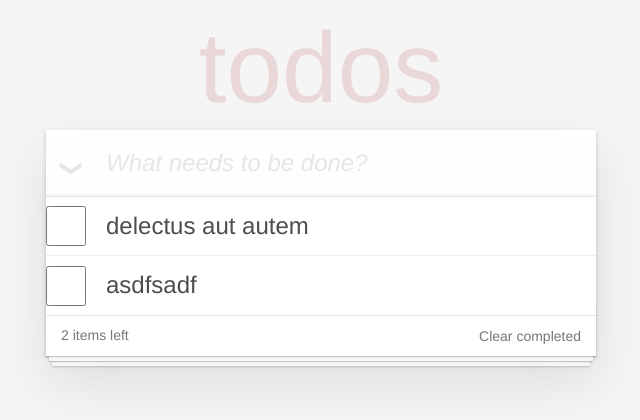
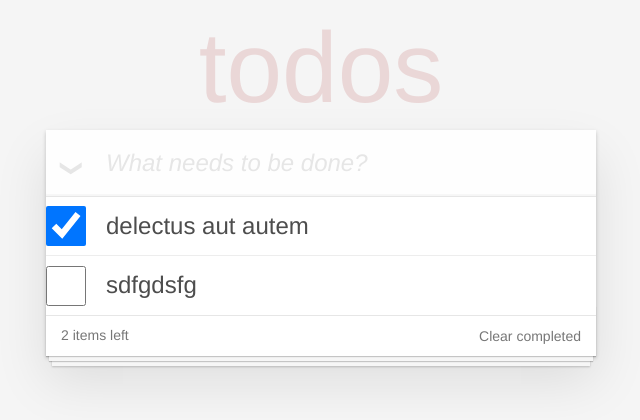
Before and after one commit to amitwev/Todo-App, a React (Vite) app: page / in a window 1280 px wide. Shown: the top 420 px of the page, without its empty margins (319-959 px from the left). Built offline with nearby package versions, Linux system fonts and the light colour scheme; data requests are answered from the project's data file.

Commit message:
add apis, update todo, add props

```diff
--- a/db.json
+++ b/db.json
@@ -1,15 +1,14 @@
 {
   "todos": [
     {
-      "userId": 1,
       "id": 1,
-      "title": "delectus aut autem",
-      "completed": false
+      "completed": true,
+      "title": "delectus aut autem"
     },
     {
-      "title": "asdfsadf",
+      "id": 2,
       "completed": false,
-      "id": 5
+      "title": "sdfgdsfg"
     }
   ],
   "users": [
--- a/src/App.tsx
+++ b/src/App.tsx
@@ -1,5 +1,5 @@
 /* eslint-disable @typescript-eslint/no-unused-vars */
-import React, { useState } from "react";
+import React, { useEffect, useState } from "react";
 import { Header, Footer, Main, TodoProps, getTodos } from "./components/index";
 
 export default function App() {
@@ -13,7 +13,6 @@ export default function App() {
     .catch(err => {
       console.log("Err:", err);
     })
-
   }
 
   return (
--- a/src/components/apiService.ts
+++ b/src/components/apiService.ts
@@ -23,12 +23,34 @@ export const deleteTodo = async (id: number) => {
 
 export const addTodo = async (todo: TodoProps) => {
   console.log("Add todo: ", todo);
+  const res = await fetch(`${apiUrl}/todos`, {
+    method: "POST",
+    headers: {"Content-Type": "application/json"},
+    body: JSON.stringify(todo)
+  })
+  if(!res.ok){
+    throw new Error("Failed to add todo")
+  }
+  return res.json();
 };
 
 export const updateTodo = async (todo: TodoProps) => {
-  console.log("Update Todo: ", todo);
+  const res = await fetch(`${apiUrl}/todos/${todo.id}`, {
+    method: "PUT",
+    headers: {"Content-Type": "application/json"},
+    body: JSON.stringify(todo)
+  })
+  if(!res.ok){
+    throw new Error("Failed to update todo");
+  }
+  return res.json();
+
 };
 
 export const getTodo = async (id: number) => {
-  console.log("Get todo: ", id);
+  const res = await fetch(`${apiUrl}/todos/${id}`);
+  if(!res.ok){
+    throw new Error("Error get todo");
+  }
+  return res.json();
 };
--- a/src/components/todo.tsx
+++ b/src/components/todo.tsx
@@ -1,5 +1,5 @@
 import React from "react";
-import { deleteTodo } from './apiService';
+import { deleteTodo, updateTodo } from './apiService';
 
 export type TodoProps = {
     userId?: number,
@@ -8,7 +8,7 @@ export type TodoProps = {
     completed?: boolean
 }
 
-export function Todo({ title, id }: TodoProps) {
+export function Todo({ title, id, completed }: TodoProps) {
     const removeTodo = () => {
         deleteTodo(id)
         .then(data => {
@@ -18,11 +18,19 @@ export function Todo({ title, id }: TodoProps) {
             console.log("Failed to delete todo with id ", id, ", error:", err);
         })
     }
+    const update = (checked: boolean) => {
+        updateTodo({id: id, completed: checked, title: title})
+        .then(data => {
+            console.log("Todo updated", data);
+        })
+        .catch(err => {
+            console.log("Failed to update todo with id: ", id, ", error: ", err);
+        })
+    }
     return (
         <li>
             <div className="view">
-                <input className="toggle"
-                    type="checkbox" />
+                <input className="toggle" type="checkbox" onClick={(event) => update(event.currentTarget.checked)} checked={completed}/>
                 <label>{title}</label>
                 <button className="destroy" id={id?.toString()} onClick={removeTodo}/>
             </div>
--- a/src/components/todos.tsx
+++ b/src/components/todos.tsx
@@ -10,7 +10,7 @@ export function Todos({todos}: TodosProps) {
         <ul className="todo-list">
             {
                 todos?.map((todo, index) => {
-                    return <Todo title={todo.title} key={`${todo.title}-${index}`} id={todo.id} />
+                    return <Todo title={todo.title} key={`${todo.title}-${index}`} id={todo.id} completed={todo.completed}/>
                 })
             }
         </ul>
```
